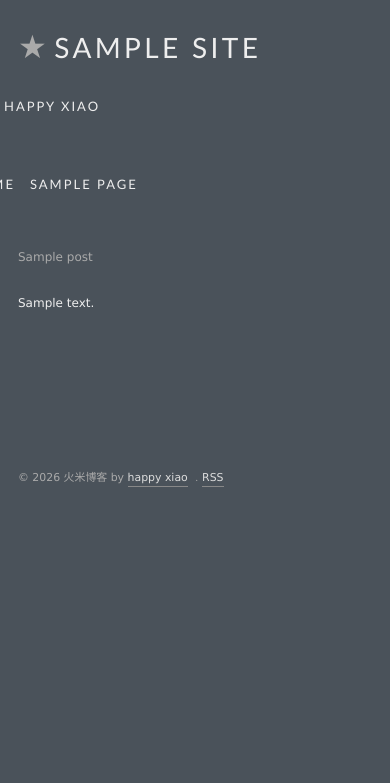
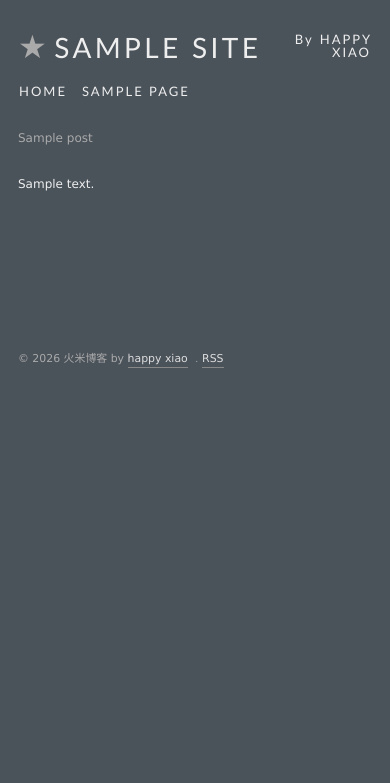
Before and after one commit to happyokay/fireblog-classic, a WordPress theme: template page.php in a window 390 px wide. Shown: the top 783 px of the page. Run offline with PHP 8.4 and a stand-in for WordPress, Linux system fonts and the light colour scheme; the site name, menu and one post (Sample post) are stand-ins, and other content is empty; some libraries are stand-ins or nearby versions.

Commit message:
Adjust sidebar alignment and mobile menu

```diff
--- a/style.css
+++ b/style.css
@@ -4,7 +4,7 @@ Theme URI: https://example.com/fireblog-classic
 Author: Custom
 Author URI: https://example.com
 Description: A spare, text-first WordPress theme inspired by classic independent weblogs.
-Version: 0.5.0
+Version: 0.5.1
 Requires at least: 6.0
 Tested up to: 6.5
 Requires PHP: 7.4
@@ -102,7 +102,7 @@ strong {
 	gap: 12px;
 	height: auto;
 	line-height: 0;
-	margin: 59px 12px 69px 41px;
+	margin: 59px 12px 69px 53px;
 	padding: 0;
 	text-align: left;
 	width: 300px;
@@ -188,7 +188,7 @@ strong {
 	position: absolute;
 	font-size: 13px;
 	text-align: right;
-	top: 88px;
+	top: 167px;
 	width: 160px;
 }
 
@@ -409,20 +409,11 @@ strong {
 }
 
 .archive-search input[type="submit"] {
-	appearance: auto;
 	background-color: #f4efe3;
-	border-color: #fffaf0 #777c76 #777c76 #fffaf0;
-	border-style: outset;
-	border-width: 2px;
 	color: #1f1f1f;
 	cursor: pointer;
 	font-family: var(--fb-sans);
 	font-size: 1em;
-	height: 22px;
-	line-height: 1;
-	margin: 0;
-	padding: 1px 8px;
-	white-space: nowrap;
 }
 
 .archive-index h1 {
@@ -486,14 +477,18 @@ strong {
 	}
 
 	.site-box {
-		display: block;
+		align-items: center;
+		column-gap: 14px;
+		display: grid;
+		grid-template-columns: auto minmax(0, 1fr);
 		padding: 0 18px 36px;
 		width: auto;
 	}
 
 	.site-banner {
+		grid-column: 1;
 		gap: 10px;
-		margin: 28px 0 32px;
+		margin: 28px 0 22px;
 		width: auto;
 	}
 
@@ -502,18 +497,35 @@ strong {
 	}
 
 	.site-sidebar {
+		display: contents;
+		font-size: 13px;
+		position: static;
+	}
+
+	.site-sidebar p {
+		grid-column: 2;
+		justify-self: end;
+		margin: 28px 0 22px;
+		text-align: right;
+	}
+
+	.site-sidebar ul {
+		display: flex;
+		flex-wrap: wrap;
+		gap: 0.75em 1em;
+		grid-column: 1 / -1;
 		margin: 0 0 3em;
-		position: static;
+		padding: 0;
 		text-align: left;
-		width: auto;
 	}
 
 	.site-sidebar li {
-		display: inline;
-		margin-right: 1em;
+		display: inline-block;
+		margin: 0;
 	}
 
 	.site-main {
+		grid-column: 1 / -1;
 		margin-left: 0;
 		width: auto;
 	}
```
